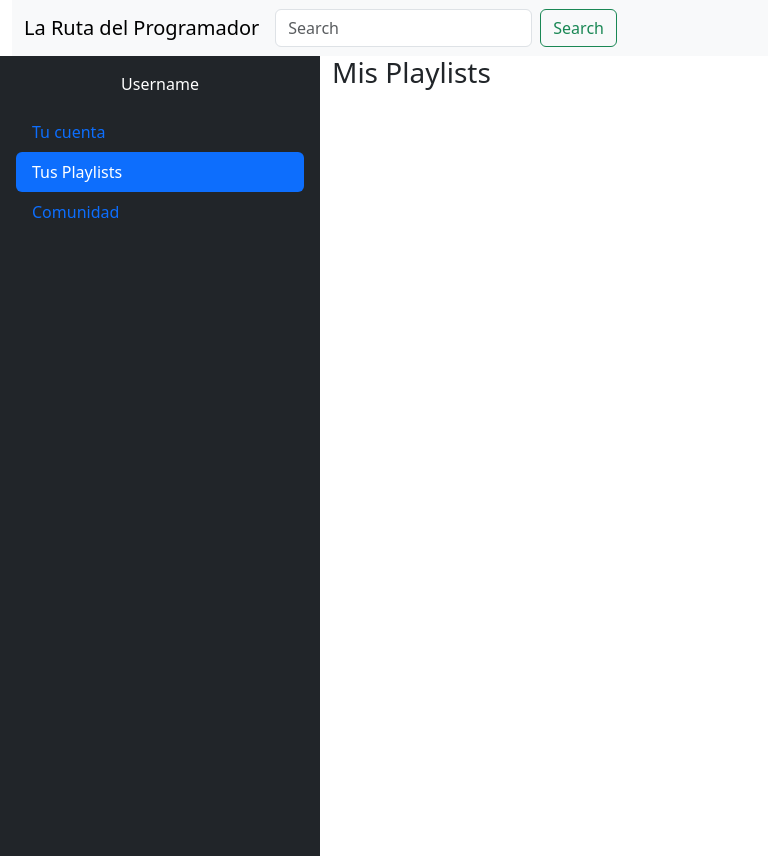
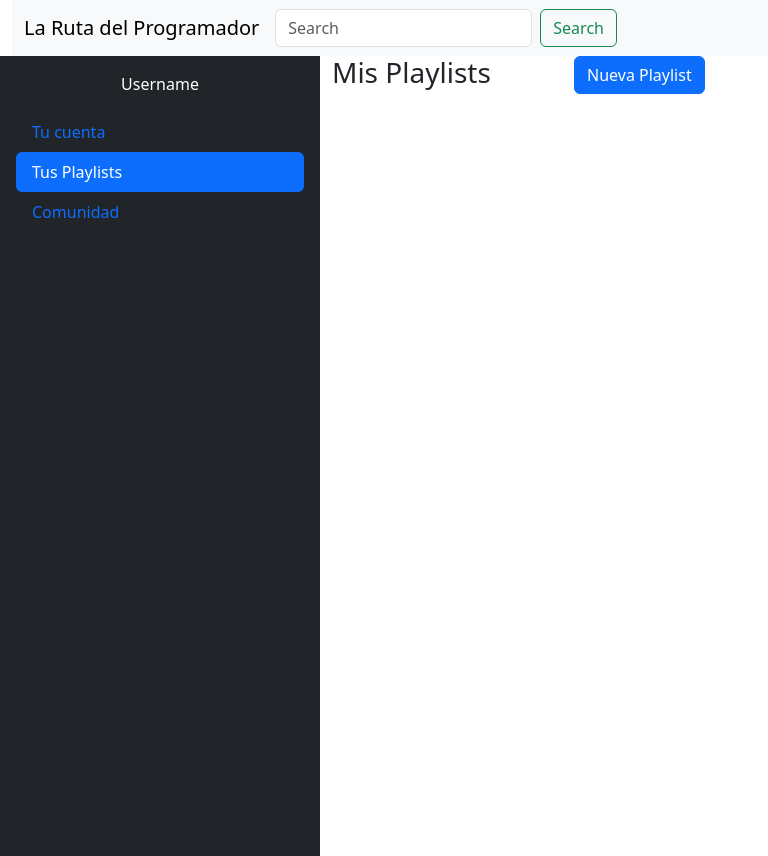
Before and after one commit to CodeMasterChefs/Frontend-Ruta-Programador, a React (Vite) app: page /mis_playlists in a window 1280 px wide. Shown: the whole page, without its empty margins (0-768 px from the left). Built offline with nearby package versions, Linux system fonts and the light colour scheme.

Commit message:
Rutas aniadidas y componente crear playlist aniadido

```diff
--- a/src/App.jsx
+++ b/src/App.jsx
@@ -5,6 +5,8 @@ import HomePage from "./Pages/HomePage/HomePage";
 import SideBar from "./Components/SideBar/SideBar";
 import MisPlaylistsPage from "./Pages/MisPlaylistsPage/MisPlaylistsPage";
 import NavBar from "./Components/NavBar/NavBar";
+import ComunidadPage from "./Pages/ComunidadPage/ComunidadPage";
+import TuCuentaPage from "./Pages/TuCuentaPage/TuCuentaPage";
 //import CrearPlaylist from "./Components/CrearPlaylist/CrearPlaylist";
 function App() {
   return (
@@ -17,11 +19,13 @@ function App() {
           </div>
           <div className="col-sm-9">
             <Routes>
-              <Route path="/home" element={<HomePage></HomePage>}></Route>
+              <Route path="/" element={<HomePage></HomePage>}></Route>
               <Route
                 path="/mis_playlists"
                 element={<MisPlaylistsPage />}
               ></Route>
+              <Route path="/comunidad" element={<ComunidadPage />}></Route>
+              <Route path="/mi_cuenta" element={<TuCuentaPage />}></Route>
             </Routes>
           </div>
         </div>
--- a/src/Components/NewPlaylist/Playlist.jsx
+++ b/src/Components/NewPlaylist/Playlist.jsx
@@ -1,44 +1,77 @@
-import Button from '../Button/Button'
-import { Planet } from '../IconPlanet/Planet'
-export const Playlist = () => {
+import Button from "../Button/Button";
+import { Planet } from "../IconPlanet/Planet";
+const Playlist = () => {
   return (
     <>
-            <button type="button" className="btn btn-primary" data-bs-toggle="modal" data-bs-target="#exampleModal1" data-bs-whatever="@mdo">Boton de Playlist</button>
+      <button
+        type="button"
+        className="btn btn-primary"
+        data-bs-toggle="modal"
+        data-bs-target="#exampleModal1"
+        data-bs-whatever="@mdo"
+      >
+        Nueva Playlist
+      </button>
 
-            <div className="modal fade" id="exampleModal1" tabIndex="-1" aria-labelledby="exampleModalLabel" aria-hidden="true">
+      <div
+        className="modal fade"
+        id="exampleModal1"
+        tabIndex="-1"
+        aria-labelledby="exampleModalLabel"
+        aria-hidden="true"
+      >
         <div className="modal-dialog">
           <div className="modal-content">
             <div className="modal-header">
-                            <h1 className="modal-title fs-5" id="exampleModalLabel">Crear una nueva Playlist</h1>
-                            <button type="button" className="btn-close" data-bs-dismiss="modal" aria-label="Close"></button>
+              <h1 className="modal-title fs-5" id="exampleModalLabel">
+                Crear una nueva Playlist
+              </h1>
+              <button
+                type="button"
+                className="btn-close"
+                data-bs-dismiss="modal"
+                aria-label="Close"
+              ></button>
             </div>
             <div className="modal-body">
               <form>
                 <div className="mb-3">
-                                    <label htmlFor="recipient-name" className="col-form-label">Dale un nombre a tu Playlist:</label>
-                                    <input type="text" className="form-control" id="recipient-name" />
+                  <label htmlFor="recipient-name" className="col-form-label">
+                    Dale un nombre a tu Playlist:
+                  </label>
+                  <input
+                    type="text"
+                    className="form-control"
+                    id="recipient-name"
+                  />
                 </div>
                 <div className="mb-3">
-                                    <label htmlFor="message-text" className="col-form-label">Añade una descripción a tu Playlist:</label>
-                                    <textarea className="form-control" id="message-text"></textarea>
+                  <label htmlFor="message-text" className="col-form-label">
+                    Añade una descripción a tu Playlist:
+                  </label>
+                  <textarea
+                    className="form-control"
+                    id="message-text"
+                  ></textarea>
                 </div>
                 <div>
-                                    <Planet/>
-                                    <select className="form-select" aria-label="Default select example">
-                                        <option selected>Selecciona un Planeta</option>
-                                        <option value="1">One</option>
-                                        <option value="2">Two</option>
-                                        <option value="3">Three</option>
+                  <Planet />
+                  <select className="form-select">
+                    <option>Selecciona un Planeta</option>
+                    <option>One</option>
+                    <option>Two</option>
+                    <option>Three</option>
                   </select>
                 </div>
               </form>
             </div>
             <div className="modal-footer">
-                            <Button Letra= "Aceptar" Direccion="#exampleModalToggle2" />
+              <Button Letra="Aceptar" Direccion="#exampleModalToggle2" />
             </div>
           </div>
         </div>
       </div>
     </>
-    )
-}
+  );
+};
+export default Playlist;
--- a/src/Components/SideBar/SideBar.jsx
+++ b/src/Components/SideBar/SideBar.jsx
@@ -4,7 +4,7 @@ const SideBar = () => {
   const elements = (
     <>
       <li className="nav-item">
-        <NavLink to={"/tu_cuenta"} className="nav-link">
+        <NavLink to={"/mi_cuenta"} className="nav-link">
           Tu cuenta
         </NavLink>
       </li>
@@ -14,7 +14,7 @@ const SideBar = () => {
         </NavLink>
       </li>
       <li className="nav-item">
-        <NavLink to={"/"} className="nav-link">
+        <NavLink to={"/comunidad"} className="nav-link">
           Comunidad
         </NavLink>
       </li>
--- /dev/null
+++ b/src/Pages/ComunidadPage/ComunidadPage.jsx
@@ -0,0 +1,5 @@
+const ComunidadPage = () => {
+  return <div>Comunidad</div>;
+};
+
+export default ComunidadPage;
--- a/src/Pages/MisPlaylistsPage/MisPlaylistsPage.jsx
+++ b/src/Pages/MisPlaylistsPage/MisPlaylistsPage.jsx
@@ -1,8 +1,16 @@
+import Playlist from "../../Components/NewPlaylist/Playlist";
 const MisPlaylistsPage = () => {
   return (
-    <div className="col-sm-9">
-      <h3>Mis Playlists</h3>
-    </div>
+    <main className="col-sm-9">
+      <div className="row">
+        <div className="col-4">
+          <h3>Mis Playlists</h3>
+        </div>
+        <div className="col-4">
+          <Playlist />
+        </div>
+      </div>
+    </main>
   );
 };
 
--- /dev/null
+++ b/src/Pages/TuCuentaPage/TuCuentaPage.jsx
@@ -0,0 +1,5 @@
+const TuCuentaPage = () => {
+  return <div>Tu cuenta</div>;
+};
+
+export default TuCuentaPage;
```
Lines whose indentation alone changed are shown as unchanged.
